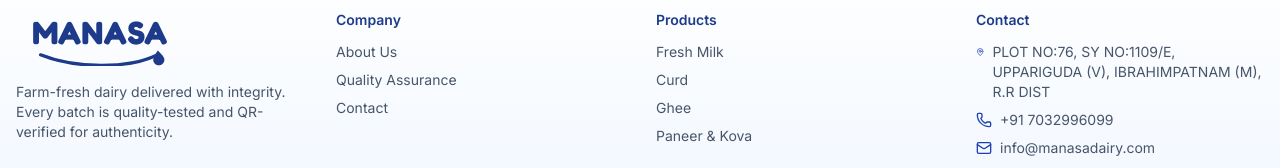
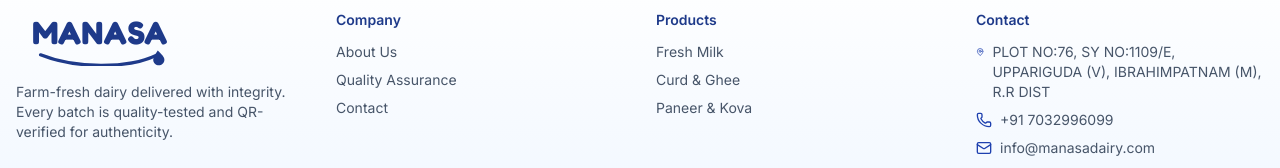
Before and after one commit to Akshara3104/Manasa, a Next.js app: page / in a window 1280 px wide. Shown: the part 2559-2727 px from the top of the page. Built offline with nearby package versions, Linux system fonts and the light colour scheme.

Commit message:
Combine 'Curd' and 'Ghee' into a single list item

```diff
--- a/components/SiteFooter.jsx
+++ b/components/SiteFooter.jsx
@@ -24,8 +24,7 @@ export default function SiteFooter() {
           <h4 className="mb-3 text-sm font-semibold text-blue-900">Products</h4>
           <ul className="space-y-2 text-sm text-slate-600">
             <li>Fresh Milk</li>
-            <li>Curd</li>
-            <li>Ghee</li>
+            <li>Curd & Ghee</li>
             <li>Paneer & Kova</li>
           </ul>
         </div>
```
